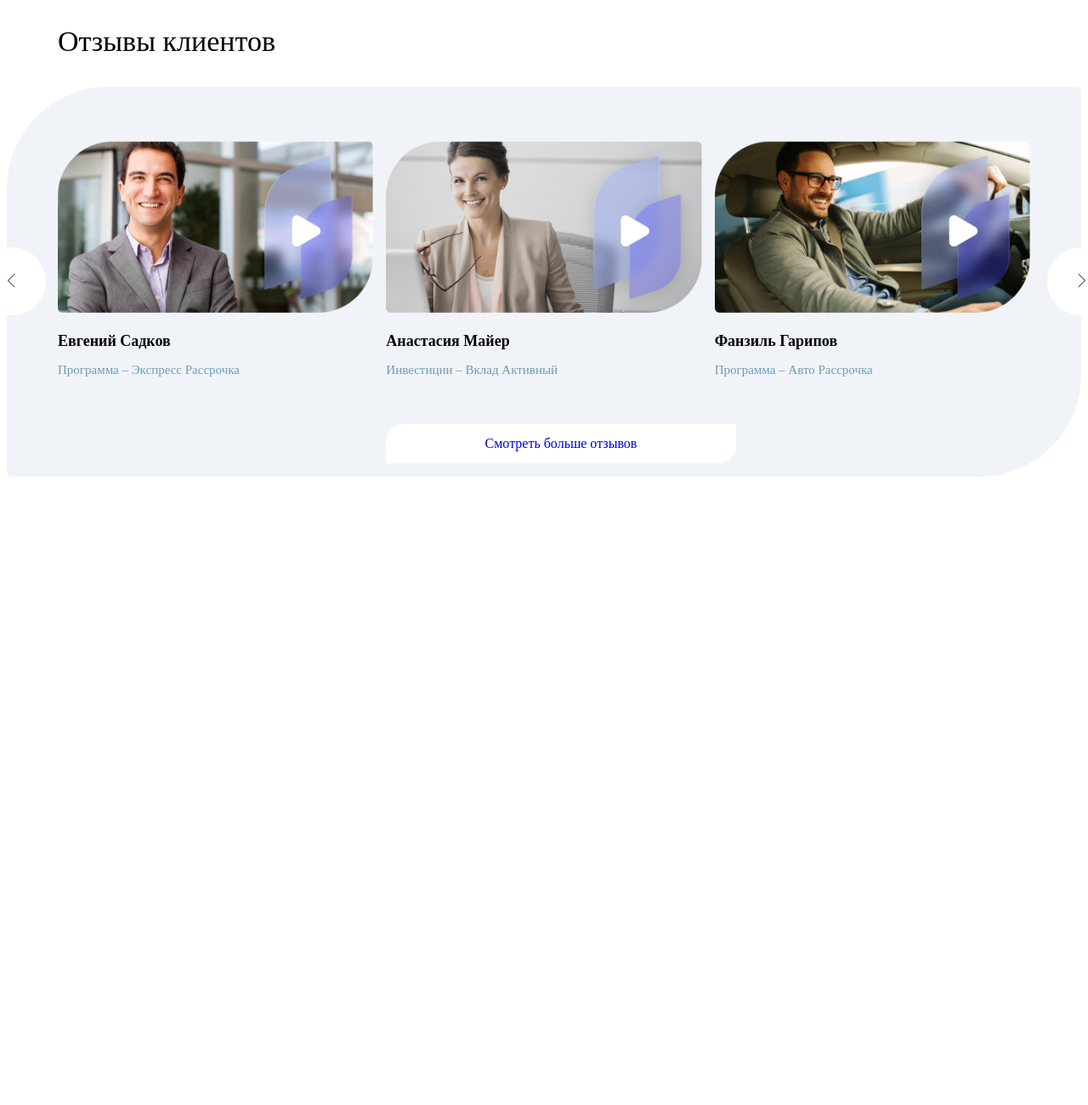
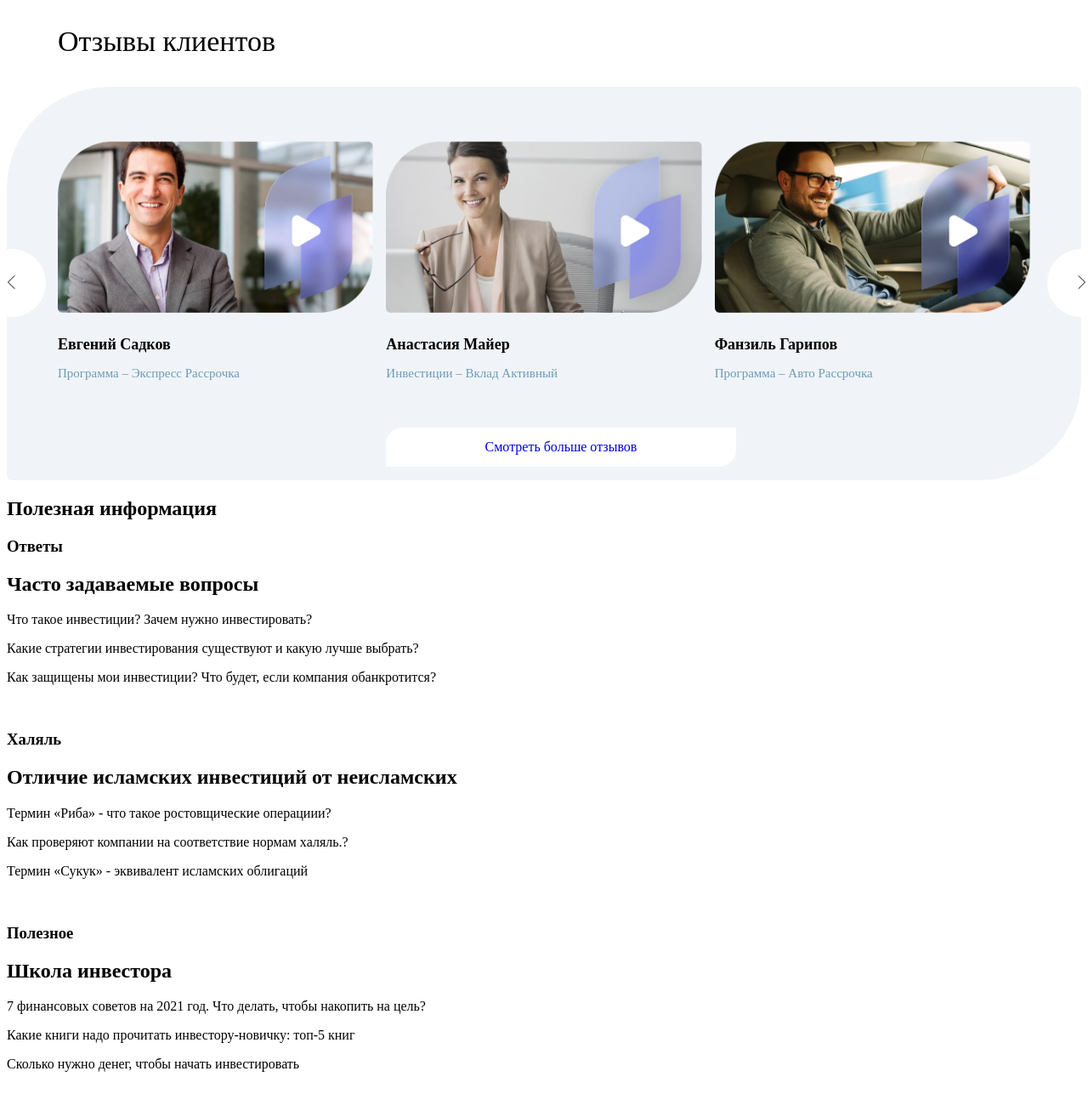
Before and after one commit to AlexPoltorapavlov/html_css_week, a plain HTML site: page index.html in a window 1280 px wide. Shown: the part 3247-4547 px from the top of the page at 85% size. Before the commit the page ends 3816 px from the top, so only its background shows below. Drawn offline with Linux system fonts and the light colour scheme.

Commit message:
Added: structure of 'usefull-info'

```diff
--- a/index.html
+++ b/index.html
@@ -330,9 +330,9 @@
 		<h1>Отзывы клиентов</h1>
 		<div class="reviews__main-block">
 			<button class="slider-button review-slider-button review-slider-button-left"><img src="sources/slide-button__left.svg" alt=""></button>
-			<img src="sources/reviewer-1.png" alt="">
-			<img src="sources/reviewer-2.png" alt="">
-			<img src="sources/reviewer-3.png" alt="">
+			<a href="https://www.youtube.com/watch?v=l7o_hScUHTc"><img src="sources/reviewer-1.png" alt=""></a>
+			<a href="https://www.youtube.com/watch?v=l7o_hScUHTc"><img src="sources/reviewer-2.png" alt=""></a>
+			<a href="https://www.youtube.com/watch?v=l7o_hScUHTc"><img src="sources/reviewer-3.png" alt=""></a>
 			<p class="reviews__name">Евгений Садков</p>
 			<p class="reviews__name">Анастасия Майер</p>
 			<p class="reviews__name">Фанзиль Гарипов</p>
@@ -343,6 +343,42 @@
 			<button class="slider-button review-slider-button review-slider-button-right"><img src="sources/slide-button__right.svg" alt=""></button>
 		</div>
 	</section>
+	<section class="usefull-info">
+		<h1>Полезная информация</h1>
+		<article class="usefull-info-block">
+			<div>
+				<h3>Ответы</h3>
+				<h2>Часто задаваемые вопросы</h2>
+				<p>Что такое инвестиции?
+					Зачем нужно инвестировать?</p>
+				<p>Какие стратегии инвестирования существуют и какую лучше выбрать?</p>
+				<p>Как защищены мои инвестиции?
+					Что будет, если компания обанкротится?</p>
+				<img src="#" alt="">
+			</div>
+			<div>
+				<h3>Халяль</h3>
+				<h2>Отличие исламских инвестиций от неисламских</h2>
+
+				<p>Термин «Риба» - что такое ростовщические операциии?</p>
+				<p>Как проверяют компании
+					на соответствие нормам халяль.?</p>
+				<p>Термин «Сукук» - эквивалент
+						исламских облигаций</p>
+				<img src="#" alt="">
+			</div>
+			<div>
+				<h3>Полезное</h3>
+				<h2>Школа
+					инвестора</h2>
+					<p>7 финансовых советов на 2021 год.
+						Что делать, чтобы накопить на цель?</p>
+					<p>Какие книги надо прочитать инвестору-новичку: топ-5 книг</p>
+					<p>Сколько нужно денег, чтобы начать инвестировать</p>
+					<img src="#" alt="">
+			</div>
+		</article>
+	</section>
 	</main>
 
 </body>
```
Also changed, not shown: sources/FAQ.svg (added), sources/caret-right.svg (added), sources/circle-half.svg (added), sources/graduation-cap.svg (added).
